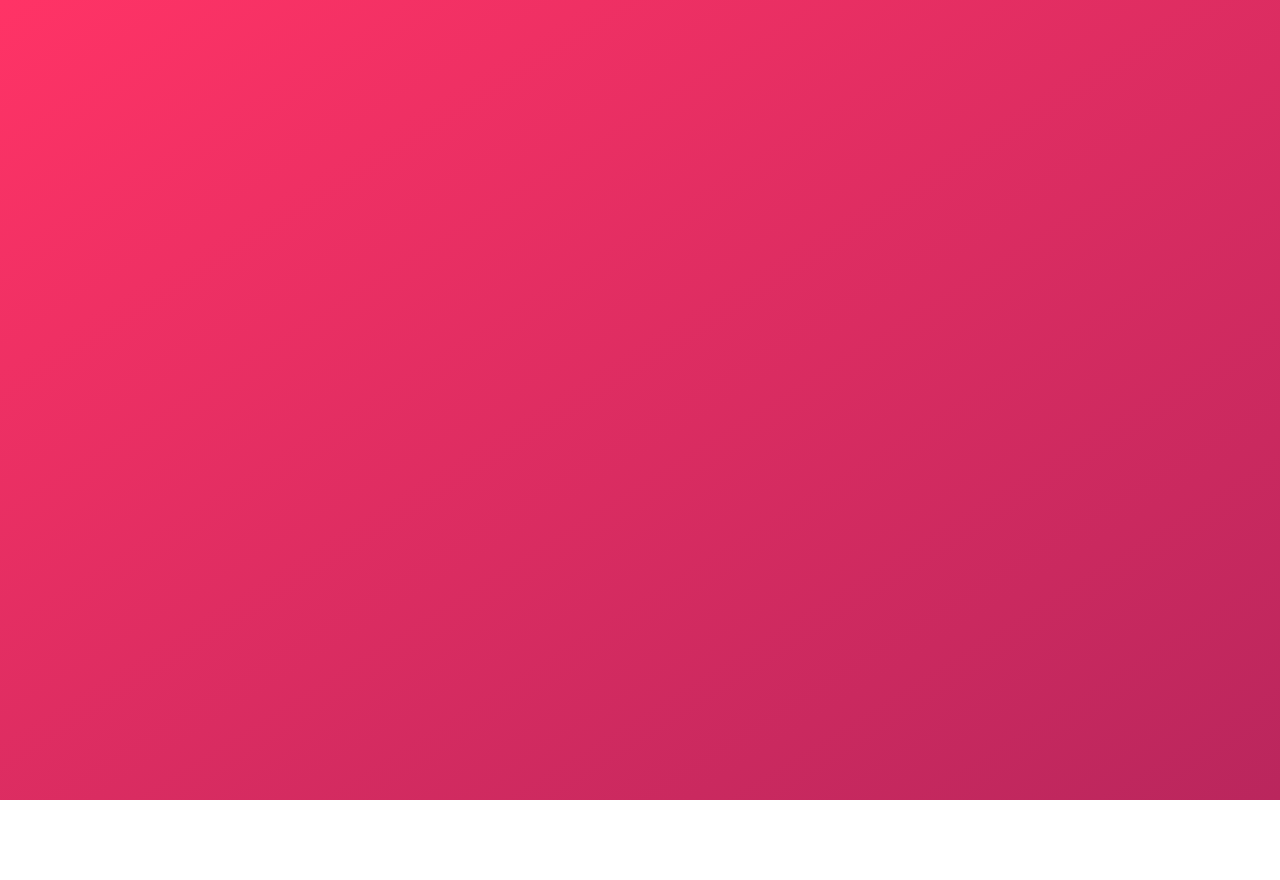
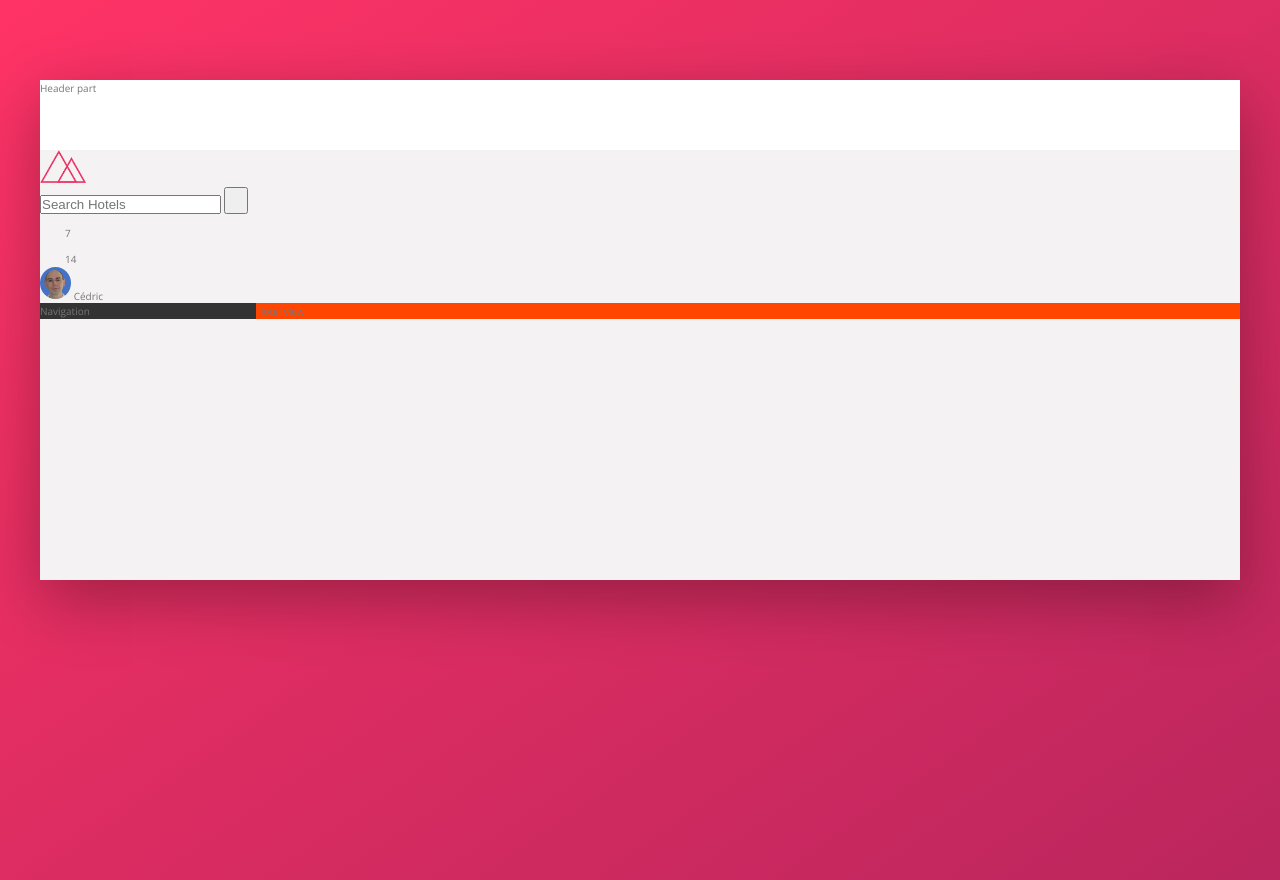
Before and after one commit to fortanza/Trillo, a website: page index.html in a window 1280 px wide. Before the commit the page ends 800 px from the top, so only its background shows below. Drawn offline with nearby package versions, Linux system fonts and the light colour scheme.

Commit message:
74. Building the Overall Layout

```diff
--- a/index.html
+++ b/index.html
@@ -1,17 +1,55 @@
 <!DOCTYPE html>
 <html lang="en">
-    <head>
-        <meta charset="UTF-8">
-        <meta name="viewport" content="width=device-width, initial-scale=1.0">
+  <head>
+    <meta charset="UTF-8" />
+    <meta name="viewport" content="width=device-width, initial-scale=1.0" />
 
-        <link href="https://fonts.googleapis.com/css?family=Open+Sans:300,400,600" rel="stylesheet">
-        <link rel="stylesheet" href="css/style.css">
-        <link rel="shortcut icon" type="image/png" href="img/favicon.png">
+    <link
+      href="https://fonts.googleapis.com/css?family=Open+Sans:300,400,600"
+      rel="stylesheet"
+    />
+    <link rel="stylesheet" href="css/style.css" />
+    <link rel="shortcut icon" type="image/png" href="img/favicon.png" />
 
-        <title>trillo &mdash; Your all-in-one booking app</title>
-    </head>
-    <body>
+    <title>trillo &mdash; Your all-in-one booking app</title>
+  </head>
+  <body>
+    <div class="container">
+      <header class="header">Header part</header>
+        <img src="img/logo.png" alt="" class="logo">
 
+        <form action="#" class="search">
+          <input type="text" class="search__input" placeholder="Search Hotels">
+          <button class="search__button">
+            <svg class="search__icon">
+              <use xlink:ref="img/sprite.svg#icon-magnifying-glass"></use>
+            </svg>
+          </button>
+        </form>
 
-    </body>
+        <nav class="user-nav">
+          <div class="user-nav__nav__icon-box">
+            <svg class="user-nav__icon">
+              <use xlink:ref="img/sprite.svg#icon-bookmark"></use>
+            </svg>
+            <span class="user-nav__notification">7</span>
+          </div>
+          <div class="user-nav__nav__icon-box">
+            <svg class="user-nav__icon">
+              <use xlink:ref="img/sprite.svg#icon-chat"></use>
+            </svg>
+            <span class="user-nav__notification">14</span>
+          </div>
+          <div class="user-nav__user">
+            <img src="img/userA.jpg" alt="User photo" class="user-nav__user-photo">
+            <span class="user-nav__user-name">Cédric</span>
+          </div>
+
+        </nav>
+      <div class="content">
+        <div class="sidebar">Navigation</div>
+        <main class="hotel-view">Hotel view</main>
+      </div>
+    </div>
+  </body>
 </html>
--- a/sass/_base.scss
+++ b/sass/_base.scss
@@ -30,10 +30,10 @@ Grey dark 3: #999
     --color-grey-dark-2: #777;
     --color-grey-dark-3: #999;
 
+    --shadow-dark: 0 2rem 6rem rgba(0,0,0,0.3);
+
 
 }
-
-
 
 * {
     margin: 0;
--- a/sass/_components.scss
+++ b/sass/_components.scss
@@ -0,0 +1,48 @@
+////////////////////////////////////////////////////////////////////////////////////////////////////////////
+//////////////LOGO
+.logo {
+  height: 3.25rem;
+}
+
+////////////////////////////////////////////////////////////////////////////////////////////////////////////
+//////////////SEARCH BOX
+
+.search {
+  &__input {
+  }
+
+  &__button {
+  }
+
+  &__icon {
+    height: 2rem;
+    width: 2rem;
+  }
+}
+
+////////////////////////////////////////////////////////////////////////////////////////////////////////////
+//////////////USER NAVIGATION
+
+.user-nav {
+  &__icon-box {
+  }
+
+  &__icon {
+    height: 2.25rem;
+    width: 2.25rem;
+  }
+
+  &__notification {
+  }
+
+  &__user {
+  }
+
+  &__user-photo {
+    height: 3.25rem;
+    border-radius: 50%;
+  }
+
+  &__user-name {
+  }
+}
--- a/sass/_layout.scss
+++ b/sass/_layout.scss
@@ -0,0 +1,31 @@
+.container {
+  max-width: 120rem;
+  margin: 8rem auto;
+  background-color: var(--color-grey-light-2);
+  box-shadow: var(--shadow-dark);
+
+  min-height: 50rem;
+}
+
+.header {
+  height: 7rem;
+  background-color: #fff;
+  border-bottom: var(--color-grey-light-2);
+}
+
+.content {
+  display: flex;
+}
+
+.sidebar {
+  background-color: var(--color-grey-dark-1);
+
+  flex: 0 0 18%;
+}
+
+.hotel-view {
+    // background-color: #fff;
+    background-color: orangered;
+    flex: 1
+    ;
+}
```
Also changed, not shown: css/style.css, img/SVG/aircraft-take-off.svg (added), img/SVG/bookmark.svg (added), img/SVG/chat.svg (added), img/SVG/chevron-thin-right.svg (added), img/SVG/home.svg (added), img/SVG/key.svg (added), img/SVG/location-pin.svg (added), img/SVG/magnifying-glass.svg (added), img/SVG/map.svg (added), img/SVG/star.svg (added), img/sprite.svg, img/userA.jpg (added).
